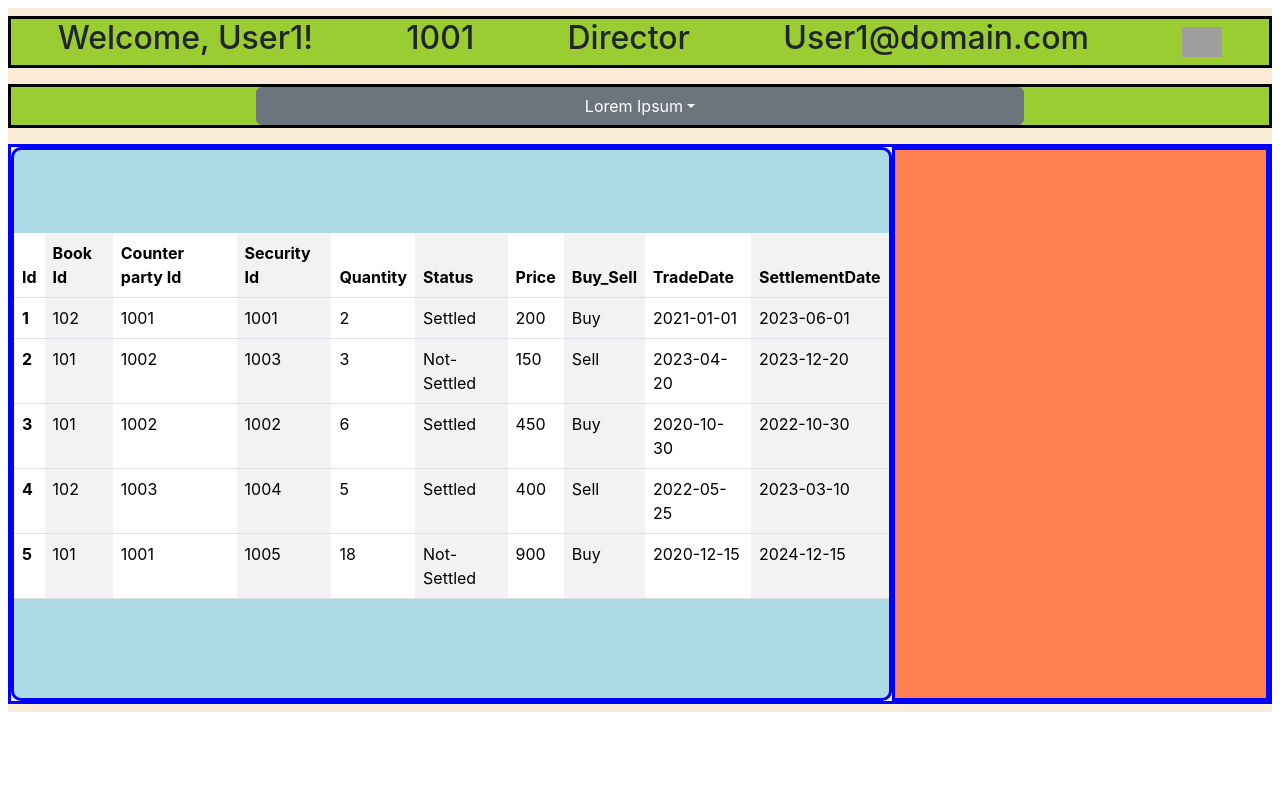
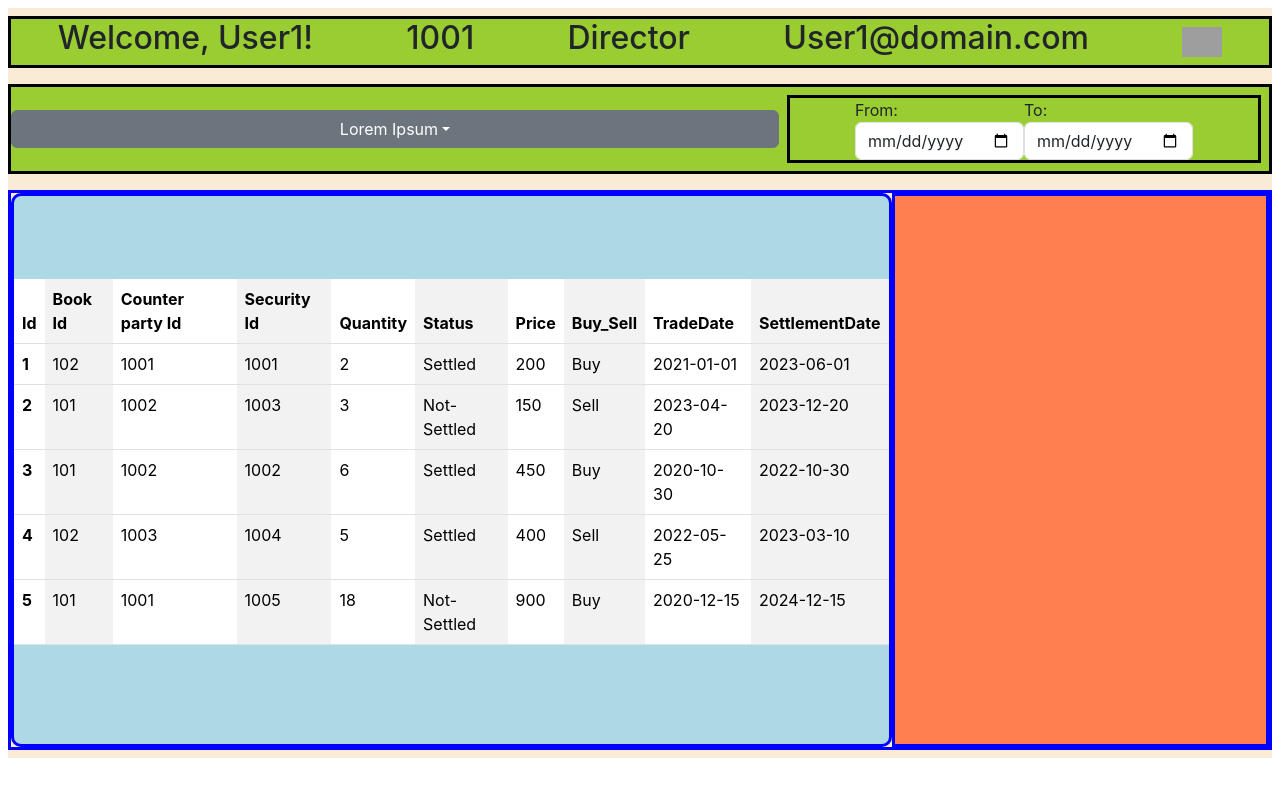
Before and after one commit to arshi8/bonddb, a React (Create React App) app in the folder Frontend/bondsfrontend/: page / in a window 1280 px wide. Shown: the top 796 px of the page. Built offline with nearby package versions, Linux system fonts and the light colour scheme; grey boxes are pictures that could not be loaded.

Commit message:
add date selector error

```diff
--- a/Frontend/bondsfrontend/src/pages/Dashboard.css
+++ b/Frontend/bondsfrontend/src/pages/Dashboard.css
@@ -37,6 +37,18 @@
     flex-direction: row;
 }
 
+.dateselectors{
+    height:100%;
+    width:100%;
+    display: flex;
+    justify-content: center;
+    align-items: center;
+    border: solid black;
+    margin:1vh;
+    background-color: yellowgreen;
+    flex-direction: row;
+}
+
 .tradedetails{
     height:70vh;
     width:100%;
--- a/Frontend/bondsfrontend/src/pages/Dashboard.js
+++ b/Frontend/bondsfrontend/src/pages/Dashboard.js
@@ -40,16 +40,39 @@ console.log(GroupTradesByBook())
 function Dashboard() {
    const [isOpen, setIsOpen] = useState(false);
    const [currentBookId, setCurrentBookID] = useState(0);
+   const [error, setError] = useState('');
 
    const toggleDropdown = () => {
       setIsOpen(!isOpen);
    };
 
-   function handledropdown(option){
+   function handledropdown(option) {
       setCurrentBookID(option);
       // console.log(option);
 
    }
+   const [selectedFromDate, setSelectedFromDate] = useState('');
+
+   const handleFromDateChange = (event) => {
+      setSelectedFromDate(event.target.value);
+      setError('');
+   };
+   const [selectedToDate, setSelectedToDate] = useState('');
+
+   const handleToDateChange = (event) => {
+      setSelectedToDate(event.target.value);
+      // setError('');
+   };
+
+   const validateDateRange = () => {
+      if (selectedFromDate && selectedToDate) {
+        if (new Date(selectedToDate) < new Date(selectedFromDate)) {
+          setError('To date must be greater than from date');
+        } else {
+         //  setError('');
+        }
+      }
+    };
 
 
    return (
@@ -77,7 +100,34 @@ function Dashboard() {
                      ))}
                   </ul>
                </div>
+               <div className="dateselectors">
+                  {/* <div className="container mt-5"> */}
+                  {/* <h2>Date Selector using Bootstrap</h2> */}
 
+                  <div className="form-group">
+                     <label>From:</label>
+                     <input
+                        type="date"
+                        className="form-control"
+                        value={selectedFromDate}
+                        onChange={handleFromDateChange}
+                        onBlur={validateDateRange}
+                     />
+                  </div>
+                  <div className="form-group">
+                     <label>To:</label>
+                     <input
+                        type="date"
+                        className="form-control"
+                        value={selectedToDate}
+                        onChange={handleToDateChange}
+                        onBlur={validateDateRange}
+                     />
+                  </div>
+                  {error && <p className="text-danger">{error}</p>}
+                  {/* <p>Selected Date: {selectedDate}</p> */}
+                  {/* </div> */}
+               </div>
             </div>
             <div className="tradedetails">
                <div className="listoftrades">
@@ -119,7 +169,7 @@ function Dashboard() {
                                  <td>{item.SettlementDate}</td>
 
                               </tr>
-                           ): null
+                           ) : null
                         ))}
                      </tbody>
                   </table>
```
Lines whose indentation alone changed are shown as unchanged.
